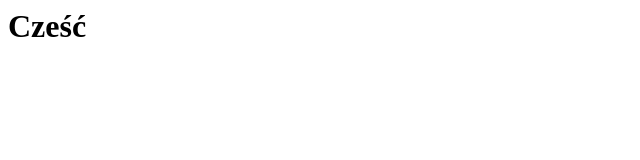
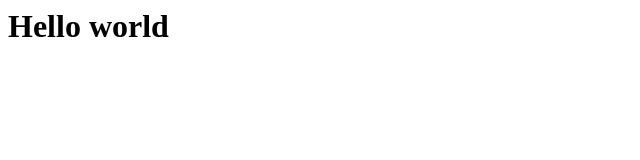
Before and after one commit to TadeuszSzuta/test, a plain HTML site: page index.html in a window 1280 px wide. Shown: the whole page, without its empty margins (0-640 px from the left). Drawn offline with Linux system fonts and the light colour scheme.

Commit message:
Update index.html

```diff
--- a/index.html
+++ b/index.html
@@ -4,7 +4,7 @@
   </head>
 <body>
 
-<h1>Cześć</h1>
+<h1>Hello world</h1>
 
 
 </body>
```
